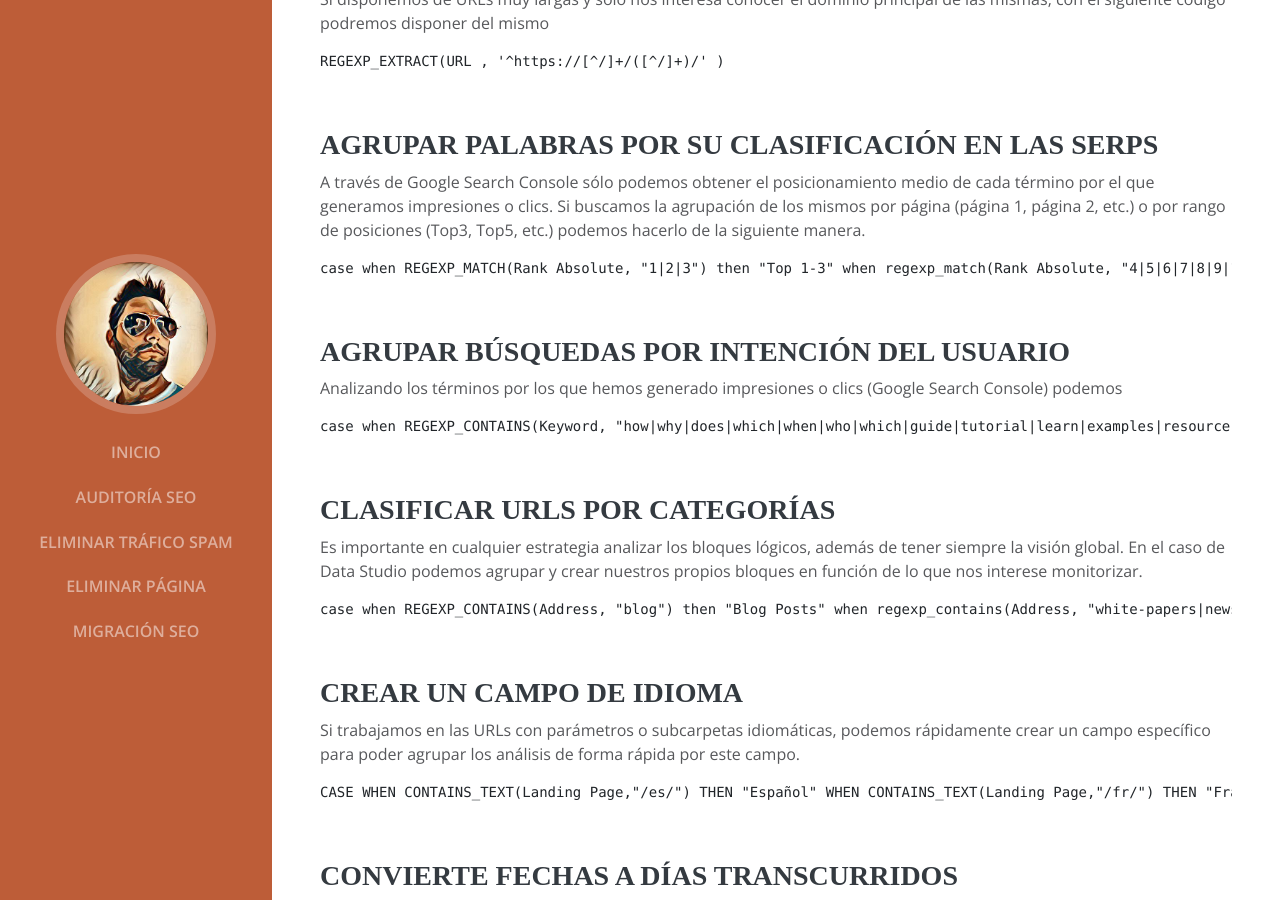
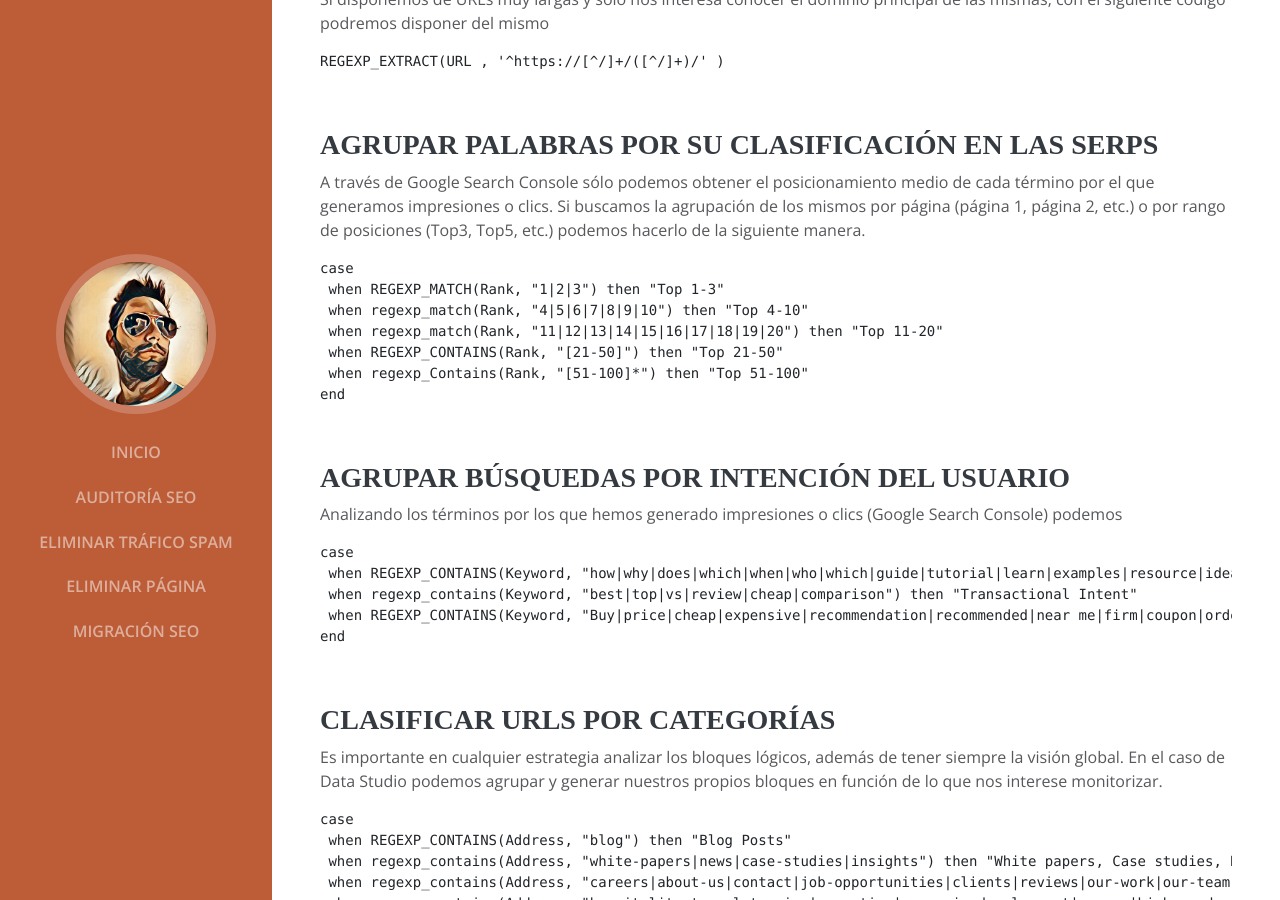
Before and after one commit to Emirodgar/w-chuleta-seo, a Jekyll site: the page built from X - Dashboards/campos-personalizados-data-studio.md, in a window 1280 px wide and 900 px high, scrolled down 509 px. Built offline with Jekyll 4.4.1, drawn with Linux system fonts in a browser that asks for light colours; some web fonts are replaced; our own code applies the rules of GitHub Pages for plain Markdown files.

Commit message:
X - Dashboards/campos-personalizados-data-studio.md updated from https://stackedit.io/

````diff
--- a/X - Dashboards/campos-personalizados-data-studio.md
+++ b/X - Dashboards/campos-personalizados-data-studio.md
@@ -30,21 +30,36 @@
 A través de Google Search Console sólo podemos obtener el posicionamiento medio de cada término por el que generamos impresiones o clics. Si buscamos la agrupación de los mismos por página (página 1, página 2, etc.) o por rango de posiciones (Top3, Top5, etc.) podemos hacerlo de la siguiente manera.
 
 ```
-case when REGEXP_MATCH(Rank Absolute, "1|2|3") then "Top 1-3" when regexp_match(Rank Absolute, "4|5|6|7|8|9|10") then "Top 4-10" when regexp_match(Rank Absolute, "11|12|13|14|15|16|17|18|19|20") then "Top 11-20" when REGEXP_CONTAINS(Rank Absolute, "[21-50]") then "Top 21-50" when regexp_Contains(Rank Absolute, "[51-100]*") then "Top 51-100" end
+case
+ when REGEXP_MATCH(Rank, "1|2|3") then "Top 1-3"
+ when regexp_match(Rank, "4|5|6|7|8|9|10") then "Top 4-10"
+ when regexp_match(Rank, "11|12|13|14|15|16|17|18|19|20") then "Top 11-20"
+ when REGEXP_CONTAINS(Rank, "[21-50]") then "Top 21-50"
+ when regexp_Contains(Rank, "[51-100]*") then "Top 51-100"
+end
 ```
 
 ## Agrupar búsquedas por intención del usuario
 
 Analizando los términos por los que hemos generado impresiones o clics (Google Search Console) podemos
 
-    case when REGEXP_CONTAINS(Keyword, "how|why|does|which|when|who|which|guide|tutorial|learn|examples|resource|ideas|tips") then "Informational Intent" when regexp_contains(Keyword, "best|top|vs|review|cheap|comparison") then "Transactional Intent" when REGEXP_CONTAINS(Keyword, "Buy|price|cheap|expensive|recommendation|recommended|near me|firm|coupon|order|purchase|pricing") then "Transactional Intent" END
+    case
+     when REGEXP_CONTAINS(Keyword, "how|why|does|which|when|who|which|guide|tutorial|learn|examples|resource|ideas|tips") then "Informational Intent"
+     when regexp_contains(Keyword, "best|top|vs|review|cheap|comparison") then "Transactional Intent"
+     when REGEXP_CONTAINS(Keyword, "Buy|price|cheap|expensive|recommendation|recommended|near me|firm|coupon|order|purchase|pricing") then "Transactional Intent"
+    end
 
 ## Clasificar URLs por categorías
 
-Es importante en cualquier estrategia analizar los bloques lógicos, además de tener siempre la visión global. En el caso de Data Studio podemos agrupar y crear nuestros propios bloques en función de lo que nos interese monitorizar.
+Es importante en cualquier estrategia analizar los bloques lógicos, además de tener siempre la visión global. En el caso de Data Studio podemos agrupar y generar nuestros propios bloques en función de lo que nos interese monitorizar.
 
 ```
-case when REGEXP_CONTAINS(Address, "blog") then "Blog Posts" when regexp_contains(Address, "white-papers|news|case-studies|insights") then "White papers, Case studies, News, Insights" when regexp_contains(Address, "careers|about-us|contact|job-opportunities|clients|reviews|our-work|our-team|join-team") then "Branded Pages" when regexp_contains(Address, "hospitality-travel-tourism|expertise|economic-development|energy|higher-education|technology|financial-services") then "Services Pages" when regexp_contains(Address, "tag") then "Tag Pages" when Regexp_contains(Address, "/page") then "Paginated" else "Unclassified"
+case
+ when REGEXP_CONTAINS(Address, "blog") then "Blog Posts"
+ when regexp_contains(Address, "white-papers|news|case-studies|insights") then "White papers, Case studies, News, Insights"
+ when regexp_contains(Address, "careers|about-us|contact|job-opportunities|clients|reviews|our-work|our-team|join-team") then "Branded Pages"
+ when regexp_contains(Address, "hospitality-travel-tourism|expertise|economic-development|energy|higher-education|technology|financial-services") then "Services Pages"
+ when regexp_contains(Address, "tag") then "Tag Pages" when Regexp_contains(Address, "/page") then "Paginated" else "Unclassified"
 ```
 
 ## Crear un campo de idioma
````
Also changed, not shown: other parts of X - Dashboards/campos-personalizados-data-studio.md (+1 -1 lines).
